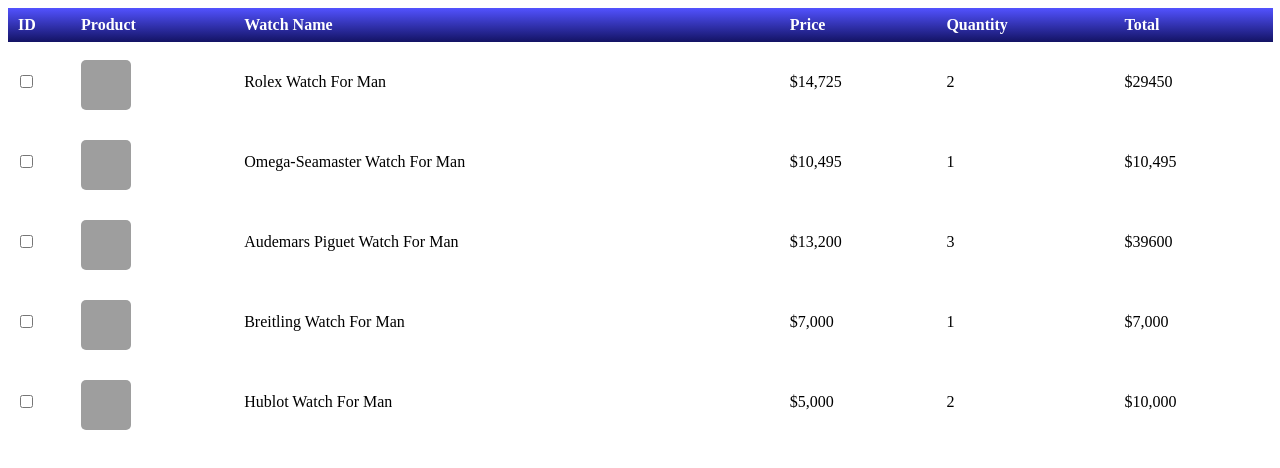
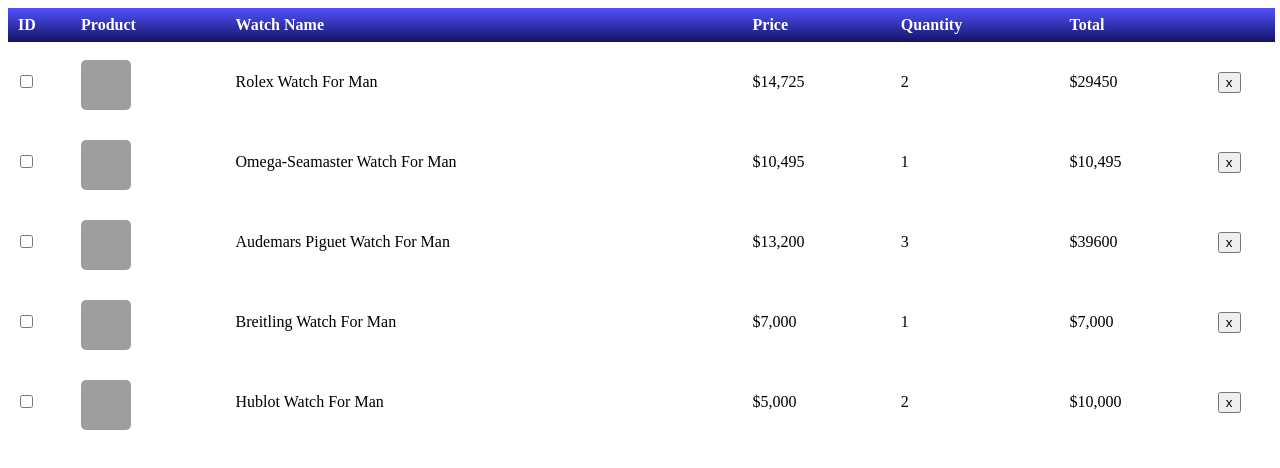
Before and after one commit to Zain-sheikh254/Css-table, a plain HTML site: page index.html in a window 1280 px wide. Shown: the top 468 px of the page. Drawn offline with Linux system fonts and the light colour scheme; grey boxes are pictures that could not be loaded.

Commit message:
changing css

```diff
--- a/index.html
+++ b/index.html
@@ -17,6 +17,7 @@
             <th class="Price">Price</th>
             <th class="Quantity">Quantity</th>
             <th class="Total">Total</th>
+            <th class="check"></th>
         </tr>
 
         <tr>
@@ -38,6 +39,10 @@
             <td class="Total">
                 $29450
             </td>
+            <td>
+                <button>x</button>
+            </td>
+
             <td>
 
             </td>
@@ -63,7 +68,7 @@
                 $10,495
             </td>
             <td>
-
+                <button>x</button>
             </td>
 
         </tr>
@@ -87,6 +92,7 @@
                 $39600
             </td>
             <td>
+                <button>x</button>
 
             </td>
 
@@ -111,6 +117,7 @@
                 $7,000
             </td>
             <td>
+                <button>x</button>
 
             </td>
 
@@ -135,6 +142,7 @@
                 $10,000
             </td>
             <td>
+                <button>x</button>
 
             </td>
 
```
Also changed, not shown: style.css (line endings or trailing spaces).
